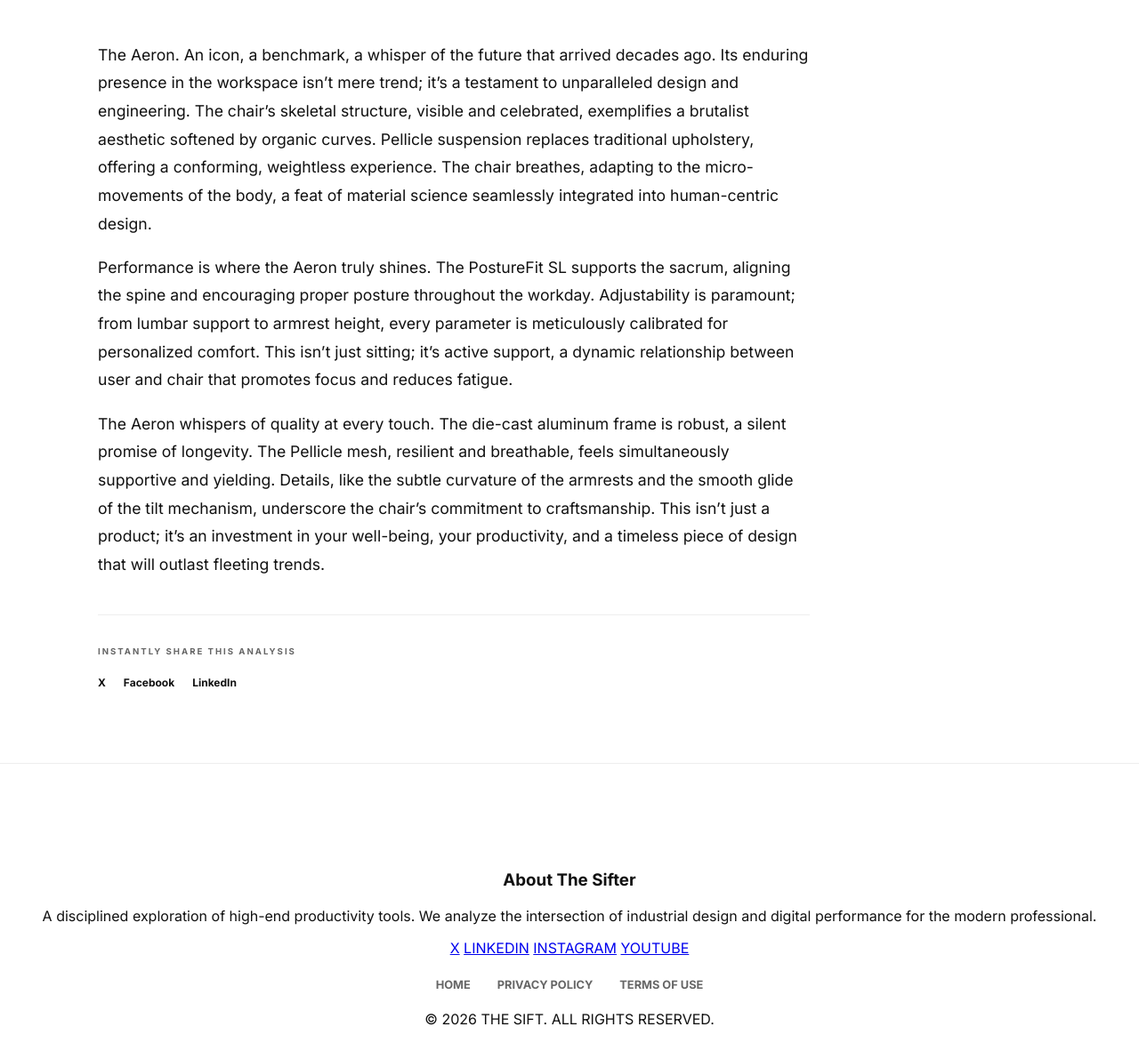
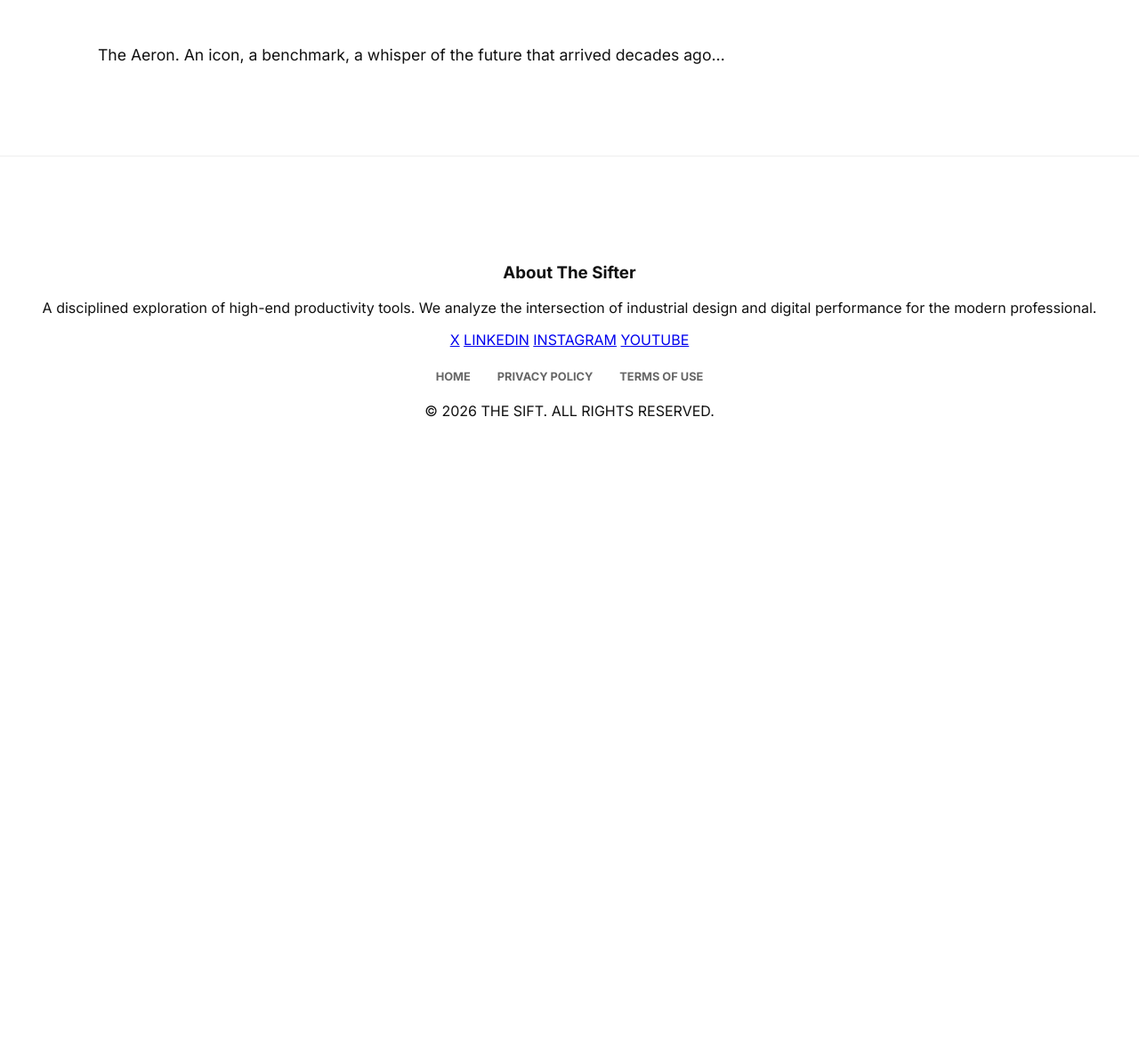
Before and after one commit to 174hz/thesift, a Jekyll site: the page built from _posts/2026-01-25-herman-miller-aeron-chair.md, in a window 1280 px wide and 1400 px high, scrolled down 484 px, cut to the strip 209-1400 px from the top of the window. Shown: the whole strip at 89% size. Built offline with Jekyll 4.4.1, drawn with Linux system fonts in a browser that asks for light colours; after the commit the page ends 1281 px from its top, so only the background shows below that.

Commit message:
Update 2026-01-25-herman-miller-aeron-chair.md

```diff
--- a/_posts/2026-01-25-herman-miller-aeron-chair.md
+++ b/_posts/2026-01-25-herman-miller-aeron-chair.md
@@ -5,17 +5,4 @@
 amazon_url: "https://amzn.to/3ZInEwa"
 ---
 
-The Aeron. An icon, a benchmark, a whisper of the future that arrived decades ago. Its enduring presence in the workspace isn't mere trend; it's a testament to unparalleled design and engineering. The chair's skeletal structure, visible and celebrated, exemplifies a brutalist aesthetic softened by organic curves. Pellicle suspension replaces traditional upholstery, offering a conforming, weightless experience. The chair breathes, adapting to the micro-movements of the body, a feat of material science seamlessly integrated into human-centric design.
-
-Performance is where the Aeron truly shines. The PostureFit SL supports the sacrum, aligning the spine and encouraging proper posture throughout the workday. Adjustability is paramount; from lumbar support to armrest height, every parameter is meticulously calibrated for personalized comfort. This isn't just sitting; it's active support, a dynamic relationship between user and chair that promotes focus and reduces fatigue.
-
-The Aeron whispers of quality at every touch. The die-cast aluminum frame is robust, a silent promise of longevity. The Pellicle mesh, resilient and breathable, feels simultaneously supportive and yielding. Details, like the subtle curvature of the armrests and the smooth glide of the tilt mechanism, underscore the chair’s commitment to craftsmanship. This isn't just a product; it's an investment in your well-being, your productivity, and a timeless piece of design that will outlast fleeting trends.
-
-<div style="margin-top: 40px; border-top: 1px solid var(--border-color); padding-top: 20px;">
-    <h4 style="text-transform: uppercase; font-size: 0.6rem; letter-spacing: 2px; color: var(--muted-text); margin-bottom: 15px;">Instantly Share This Analysis</h4>
-    <div style="display: flex; gap: 20px;">
-        <a href="https://twitter.com/intent/tweet?text=Analysis: Herman Miller Aeron Chair&url={{ site.url }}{{ page.url }}" target="_blank" style="color: var(--text-color); text-decoration: none; font-size: 0.75rem; font-weight: 700;">X</a>
-        <a href="https://www.facebook.com/sharer/sharer.php?u={{ site.url }}{{ page.url }}" target="_blank" style="color: var(--text-color); text-decoration: none; font-size: 0.75rem; font-weight: 700;">Facebook</a>
-        <a href="https://www.linkedin.com/sharing/share-offsite/?url={{ site.url }}{{ page.url }}" target="_blank" style="color: var(--text-color); text-decoration: none; font-size: 0.75rem; font-weight: 700;">LinkedIn</a>
-    </div>
-</div>
+The Aeron. An icon, a benchmark, a whisper of the future that arrived decades ago...
```
